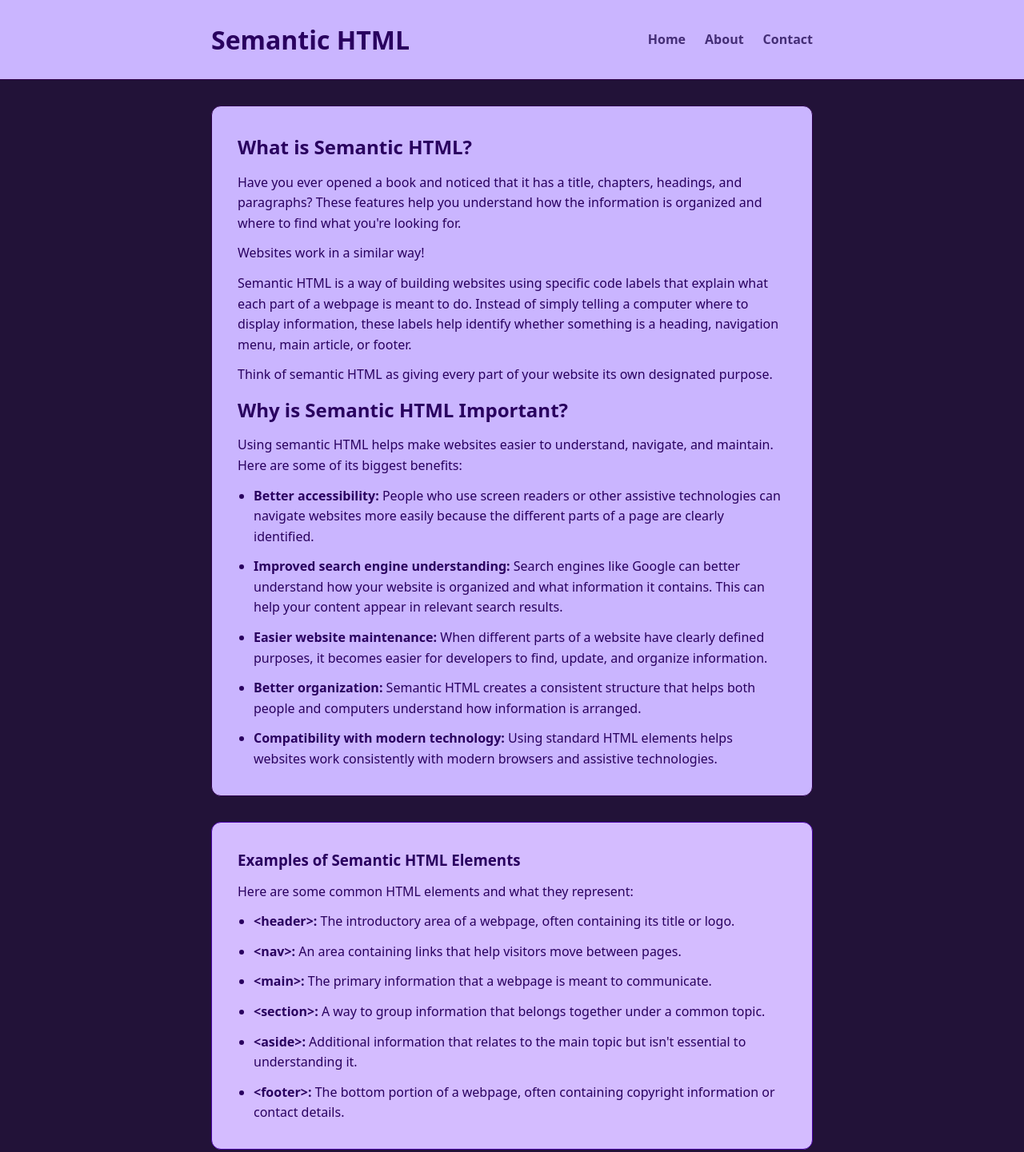
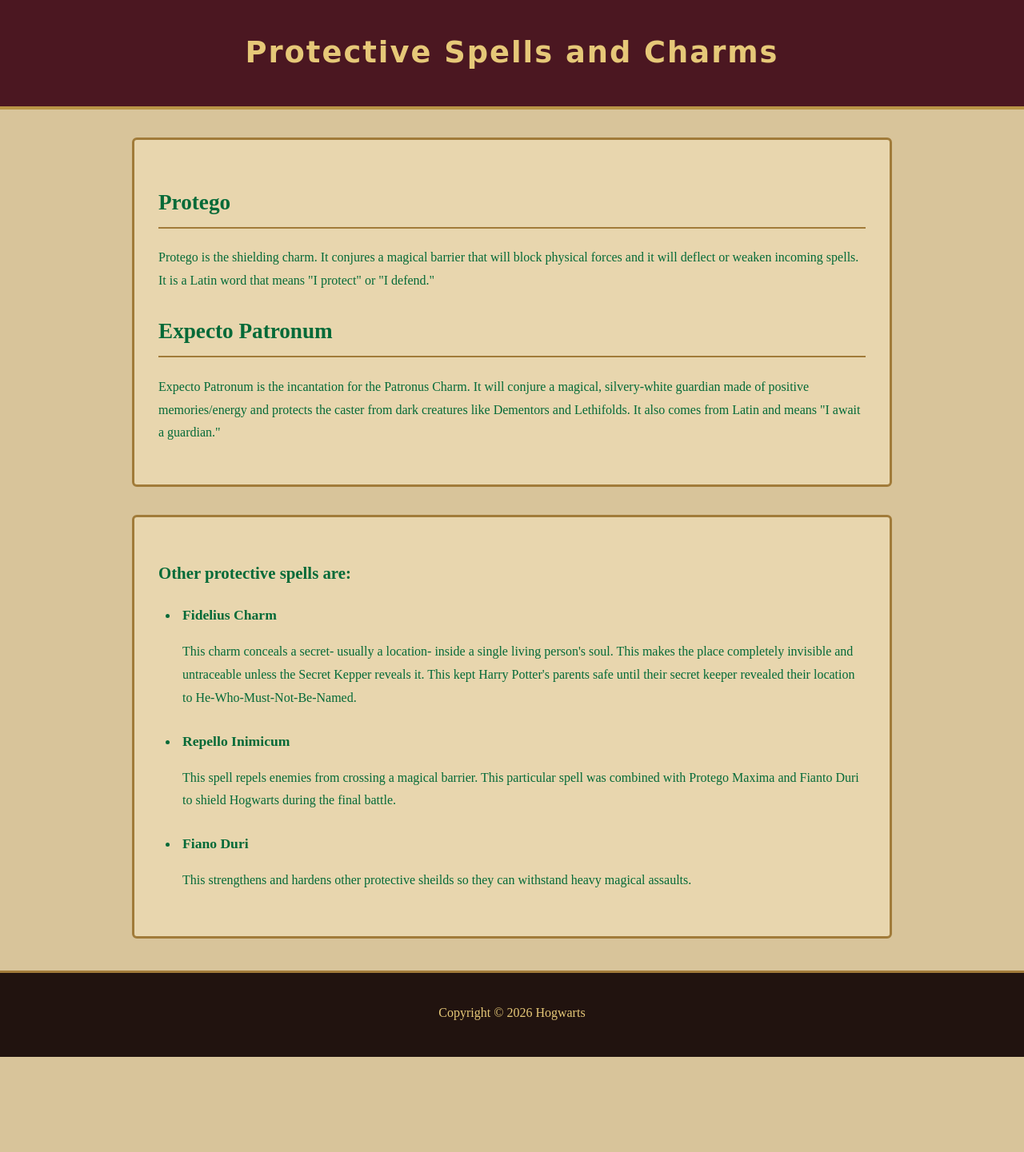
Before and after one commit to kjridgeway/lvl1-week5, a plain HTML site: page daily-exercises/Day-22/index.html in a window 1280 px wide. Shown: the top 1441 px of the page at 80% size. After the commit the page ends 1322 px from the top, so only its background shows below. Drawn offline with Linux system fonts and the light colour scheme; a web font is replaced by a local one.

Commit message:
created css styling

```diff
--- a/daily-exercises/Day-22/index.html
+++ b/daily-exercises/Day-22/index.html
@@ -1,66 +1,51 @@
-<!DOCTYPE htmL>
+<!DOCTYPE html>
 <html lang="en">
-  <head>
-    <meta charset="UTF-8">
-    <meta name ="viewport" content=""width-device-width, initial-scale="1.0">
-    <title>About Semantic HTML</title>
-    <link rel="stylesheet" href="./style.css">
-  </head>
-  <header class="site-header">
-    <div class="container flex-between">
-      <h1>Semantic HTML</h1>
-      <nav class="nav-links">
-        <a href="index.html">Home</a>
-        <a href="about.html">About</a>
-        <a href="contact.html">Contact</a>
-      </nav>
-    </div>
+<head>
+  <meta charset="UTF-8">
+  <meta name="viewport" content="width=device-width, initial-scale=1.0">
+  <title>Week 5 - Tuesday (Day 22) Practice</title>
+
+  <!-- Connect to the CSS file -->
+  <link rel="stylesheet" href="./style.css" />
+</head>
+<body>
+  <header>
+    <h1>Protective Spells and Charms</h1>
+    <!-- TODO: Add one useful h1 and a brief introduction. -->
   </header>
 
-  <main class="container stack">
-    <article id="about-semantic-html" class="card stack">
-      <h2>What is Semantic HTML?</h2>
-      <p>Have you ever opened a book and noticed that it has a title, chapters, headings, and paragraphs? These features help you understand how the information is organized and where to find what you're looking for.</p>
-      <p>Websites work in a similar way!</p>
-      <p>Semantic HTML is a way of building websites using specific code labels that explain what each part of a webpage is meant to do. Instead of simply telling a computer where to display information, these labels help identify whether something is a heading, navigation menu, main article, or footer.</p>
-      <p>Think of semantic HTML as giving every part of your website its own designated purpose.</p>
-
-      <h2>Why is Semantic HTML Important?</h2>
-      <p>Using semantic HTML helps make websites easier to understand, navigate, and maintain. Here are some of its biggest benefits:</p>
-
-      <ul class="list-spaced">
-        <li><strong>Better accessibility:</strong> People who use screen readers or other assistive technologies can navigate websites more easily because the different parts of a page are clearly identified.</li>
-        <li><strong>Improved search engine understanding:</strong> Search engines like Google can better understand how your website is organized and what information it contains. This can help your content appear in relevant search results.</li>
-        <li><strong>Easier website maintenance:</strong> When different parts of a website have clearly defined purposes, it becomes easier for developers to find, update, and organize information.</li>
-        <li><strong>Better organization:</strong> Semantic HTML creates a consistent structure that helps both people and computers understand how information is arranged.</li>
-        <li><strong>Compatibility with modern technology:</strong> Using standard HTML elements helps websites work consistently with modern browsers and assistive technologies.</li>
-      </ul>
-    </article>
-
-    <aside class="card card--tinted stack">
-      <h3>Examples of Semantic HTML Elements</h3>
-      <p>Here are some common HTML elements and what they represent:</p>
-
-      <ul class="list-spaced">
-        <li><strong>&lt;header&gt;:</strong> The introductory area of a webpage, often containing its title or logo.</li>
-        <li><strong>&lt;nav&gt;:</strong> An area containing links that help visitors move between pages.</li>
-        <li><strong>&lt;main&gt;:</strong> The primary information that a webpage is meant to communicate.</li>
-        <li><strong>&lt;section&gt;:</strong> A way to group information that belongs together under a common topic.</li>
-        <li><strong>&lt;aside&gt;:</strong> Additional information that relates to the main topic but isn't essential to understanding it.</li>
-        <li><strong>&lt;footer&gt;:</strong> The bottom portion of a webpage, often containing copyright information or contact details.</li>
-      </ul>
-    </aside>
-
-    <section class="card stack">
-      <h2>The Bottom Line</h2>
-      <p>Semantic HTML is all about giving your website structure and meaning. Just as headings and chapters make a book easier to read, semantic elements make a website easier for people and technology to understand.</p>
-      <p>You don't need to be an experienced programmer to appreciate its purpose: it's simply about keeping information organized and making the internet easier for everyone to use.</p>
-    </section>
+  <main>
+    <!-- TODO: Add at least two sections with h2 headings and useful content. -->
+     <h2>Protego</h2>
+     <p>Protego is the shielding charm. It conjures a magical barrier that will block physical forces and it will deflect or weaken incoming spells. It is a Latin word that means "I protect" or "I defend."</p>
+     <h2>Expecto Patronum</h2>
+     <p>Expecto Patronum is the incantation for the Patronus Charm. It will conjure a magical, silvery-white guardian made of positive memories/energy and protects the caster from dark creatures like Dementors and Lethifolds. It also comes from Latin and means "I await a guardian."</p>
   </main>
 
-  <footer class="site-footer text-center">
-    <p>Copyright &copy; 2026</p>
+  <section>
+    <p>Other protective spells are:</p>
+    <ul>
+      <li>
+        <strong>Fidelius Charm</strong>
+        <p>This charm conceals a secret- usually a location- inside a single living person's soul. This makes the place completely invisible and untraceable unless the Secret Kepper reveals it. This kept Harry Potter's parents safe until their secret keeper revealed their location to He-Who-Must-Not-Be-Named.</p>
+      </li>
+      <li>
+        <strong>Repello Inimicum</strong>
+        <p> This spell repels enemies from crossing a magical barrier. This particular spell was combined with Protego Maxima and Fianto Duri to shield Hogwarts during the final battle.</p>
+      </li>
+      <li>
+        <strong>Fiano Duri</strong>
+        <p>This strengthens and hardens other protective sheilds so they can withstand heavy magical assaults.</p>
+      </li>
+    </ul>
+  </section>
+
+  <footer class="footer">
+    <!-- TODO: Add suitable fictional page information. -->
+     <p>Copyright © 2026 Hogwarts</p>
   </footer>
 
+  <!-- Connecting JavaScript -->
   <script src="./script.js" type="text/javascript"></script>
+</body>
 </html>
--- a/daily-exercises/Day-22/script.js
+++ b/daily-exercises/Day-22/script.js
@@ -1 +1 @@
-console.log("Hello World");
+console.log("Hello Hogwarts from the browser");
--- a/daily-exercises/Day-22/style.css
+++ b/daily-exercises/Day-22/style.css
@@ -1,108 +1,158 @@
-/* 1. Design Tokens (Variables) */
-:root {
-  --bg-page: #221238;
-  --bg-surface: #cab5ff;
-  --bg-tinted: #d4bcff;
-  --text-main: #29005f;
-  --text-muted: #6d4388;
-  --accent: #442e77;
-  --border-color: #2d004b;
+@import url('https://fonts.googleapis.com/css2?family=IM+Fell+English&display=swap');
+/* ================================
+   HOGWARTS THEME
+   Protective Spells and Charms
+   ================================ */
 
-  --radius: 12px;
-  --space-sm: 12px;
-  --space-md: 24px;
-  --space-lg: 32px;
+/* Universal box sizing */
+* {
+    box-sizing: border-box;
 }
 
-/* 2. Base Reset & Typography */
-* {
-  box-sizing: border-box;
-  margin: 0;
-  padding: 0;
+/* General page styling */
+body {
+    margin: 0;
+    padding: 0;
+
+    /* Aged parchment background */
+    background-color: #d8c49a;
+    color: #046A38;
+    font-family: 'IM fell English', serif;
+    line-height: 1.7;
 }
 
-body {
-  font-family: system-ui, -apple-system, sans-serif;
-  line-height: 1.6;
-  color: var(--text-main); /*var is css function that tells the browser to look up the stored value of --space-md and insert it into that property*/
-  background-color: var(--bg-page);
+/* Header */
+header {
+    background-color: #4b1721;
+    color: #e6c878;
+    text-align: center;
+    padding: 35px 15px;
+    border-bottom: 4px solid #b99546;
 }
 
-/* 3. Reusable Layout Utilities */
-.container {
-  max-width: 800px;
-  margin-inline: auto;
-  padding-inline: var(--space-md);
+header h1 {
+    font-size: 2.3rem;
+    letter-spacing: 2px;
+    margin: 0;
+    overflow-wrap: break-word;
+    font-family: 'IM Fell English', cursive;
 }
 
-.flex-between {
-  display: flex;
-  justify-content: space-between;
-  align-items: center;
-  flex-wrap: wrap;
-  gap: var(--space-sm);
+/* Main content */
+main {
+    width: 90%;
+    max-width: 950px;
+    margin: 35px auto;
+    padding: 30px;
+    background-color: #e8d6ae;
+    border: 3px solid #a17b39;
+    border-radius: 6px;
 }
 
-/* Automatically spaces out direct children vertically */
-.stack > * + * {
-  margin-top: var(--space-sm);
-} /* stack eliminates reptitive margins*/
-
-main.stack > * + * {
-  margin-top: var(--space-lg);
+/* Section headings */
+h2 {
+    color: #046A38;
+    font-size: 1.7rem;
+    border-bottom: 2px solid #a17b39;
+    padding-bottom: 8px;
+    margin-top: 25px;
 }
 
-.text-center {
-  text-align: center;
+/* Paragraphs */
+p {
+    font-size: 1rem;
+    line-height: 1.8;
+    margin-bottom: 20px;
 }
 
-/* 4. Reusable Components */
-.site-header {
-  background: var(--bg-surface);
-  border-bottom: 1px solid var(--border-color);
-  padding-block: var(--space-md);
-  margin-bottom: var(--space-lg);
+/* Additional spells section */
+section {
+    width: 90%;
+    max-width: 950px;
+    margin: 35px auto;
+    padding: 30px;
+    background-color: #e8d6ae;
+    border: 3px solid #a17b39;
+    border-radius: 6px;
 }
 
-.nav-links {
-  display: flex;
-  gap: var(--space-md);
+section > p {
+    color: #046A38;
+    font-size: 1.3rem;
+    font-weight: bold;
 }
 
-.nav-links a {
-  text-decoration: none;
-  color: var(--accent);
-  font-weight: 600;
+/* Spell list */
+ul {
+    padding-left: 25px;
 }
 
-.nav-links a:hover {
-  text-decoration: underline;
+li {
+    margin-bottom: 25px;
+    padding-left: 5px;
 }
 
-.card {
-  background: var(--bg-surface);
-  border: 1px solid var(--border-color);
-  border-radius: var(--radius);
-  padding: var(--space-lg);
+li strong {
+    color: #046A38;
+    font-size: 1.1rem;
 }
 
-/* Modifier class to highlight the <aside> without duplicating .card rules */
-.card--tinted {
-  background: var(--bg-tinted);
-  border-color: #4800a7;
-} /*avoids duplication, only overrides the background and border color*/
-
-.list-spaced {
-  padding-left: 1.25rem;
+/* Footer */
+footer {
+    background-color: #21130f;
+    color: #e6c878;
+    text-align: center;
+    padding: 20px;
+    margin-top: 40px;
+    border-top: 3px solid #a17b39;
 }
 
-.list-spaced li + li {
-  margin-top: var(--space-sm);
+/* Hover effects */
+h2:hover,
+li strong:hover {
+    color: #a17b39;
+    transition: color 0.3s ease;
 }
 
-.site-footer {
-  margin-top: var(--space-lg);
-  padding-block: var(--space-lg);
-  color: var(--text-muted);
-  border-top: 1px solid var(--border-color);
+/* =================================
+   RESPONSIVE DESIGN
+   Supports screens as narrow as 320px
+   ================================= */
+
+@media screen and (max-width: 600px) {
+
+    header {
+        padding: 25px 12px;
+    }
+
+    header h1 {
+        font-size: 1.7rem;
+    }
+
+    main,
+    section {
+        width: calc(100% - 24px);
+        margin: 20px auto;
+        padding: 18px;
+    }
+
+    h2 {
+        font-size: 1.4rem;
+    }
+
+    p {
+        font-size: 0.95rem;
+    }
+
+    ul {
+        padding-left: 20px;
+    }
+
+    li {
+        overflow-wrap: break-word;
+    }
+
+    footer {
+        padding: 18px 10px;
+    }
 }
```
Also changed, not shown: daily-exercises/Day-22/parchment.jpg (added).
